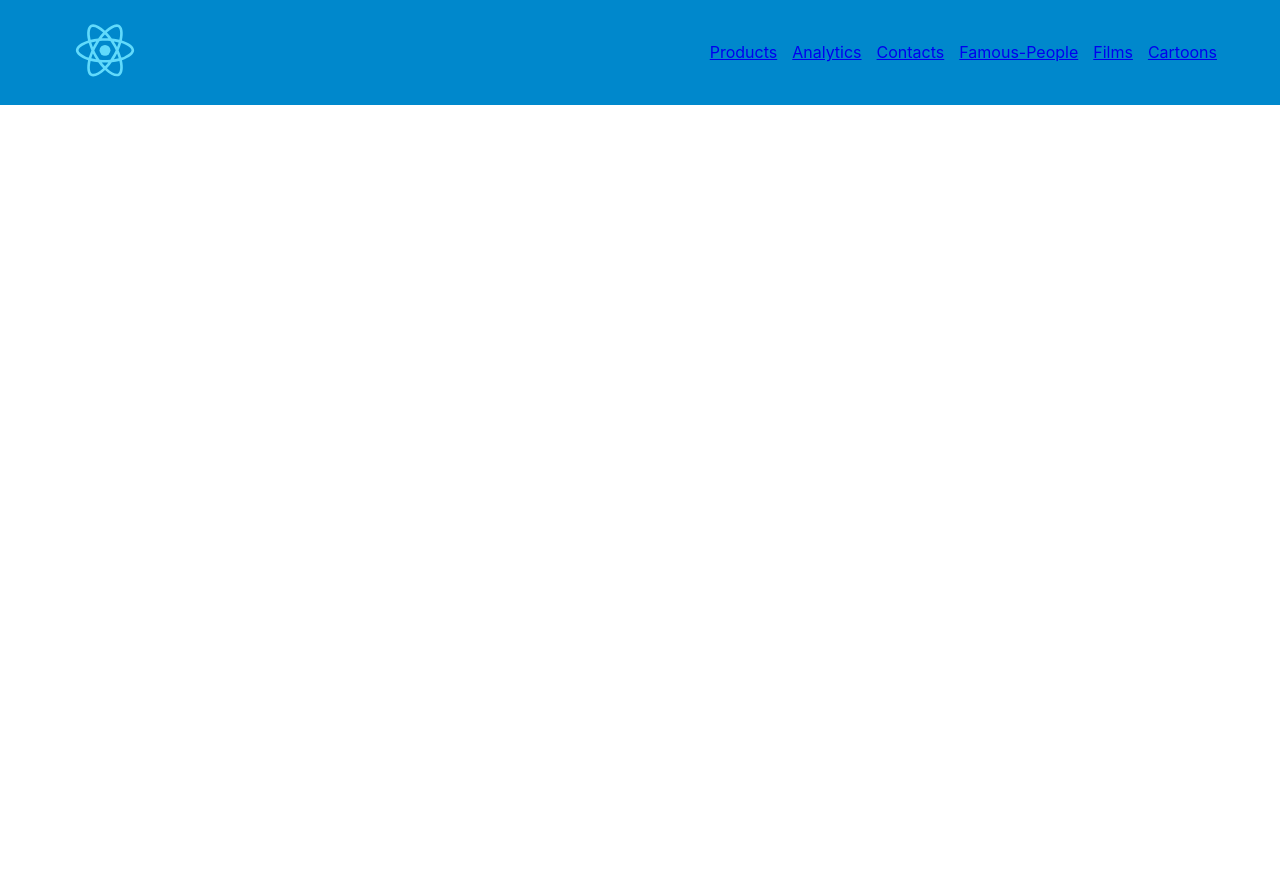
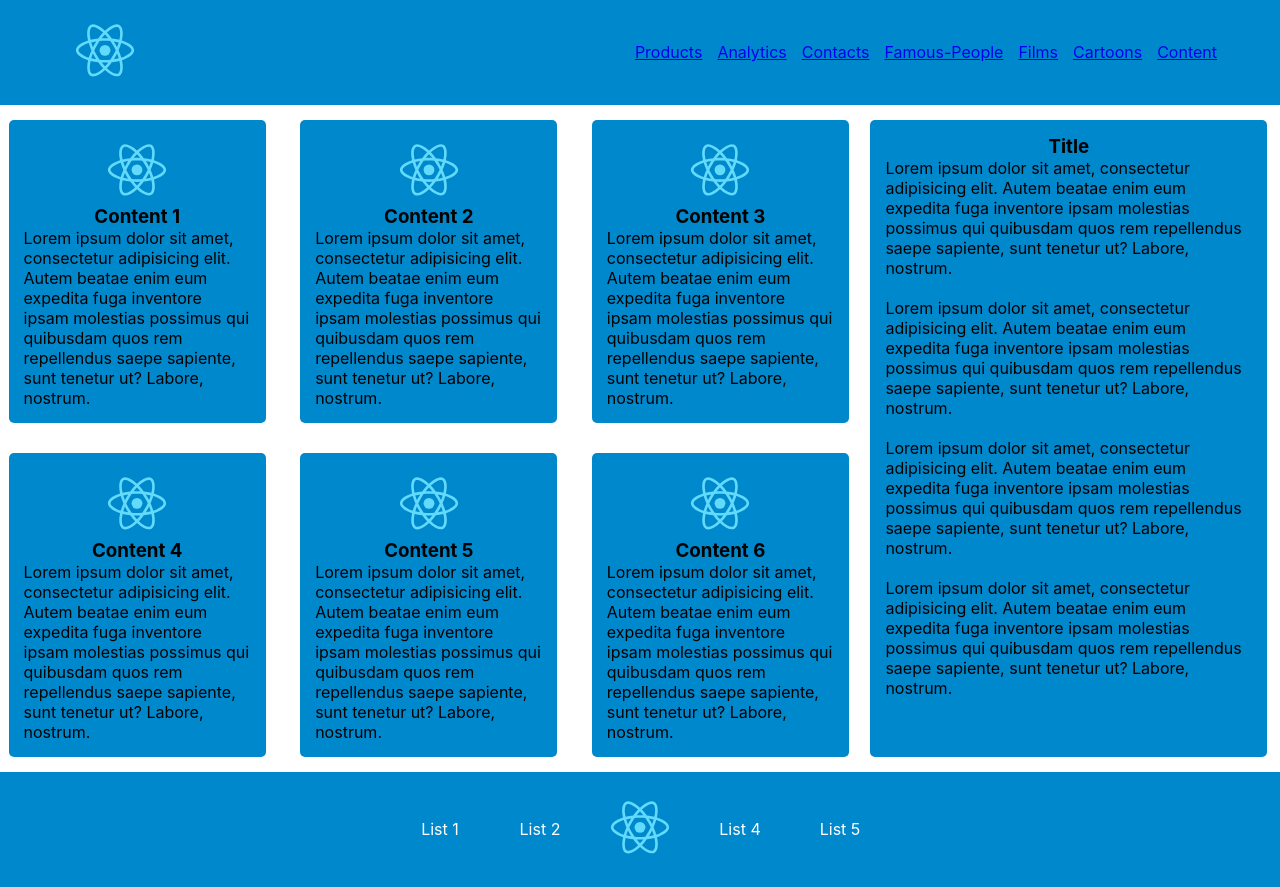
Before and after one commit to ValeriyGor/React0606, a React (Create React App) app: page /content in a window 1280 px wide. Before the commit the page ends 800 px from the top, so only its background shows below. Built offline with nearby package versions, Linux system fonts and the light colour scheme.

Commit message:
feature/01075 homework 12 - add new pages

```diff
--- a/src/App/App.js
+++ b/src/App/App.js
@@ -12,6 +12,7 @@ import {
     Route
 } from "react-router-dom";
 import Cartoons from '../Views/Cartoons/Cartoons';
+import Content from '../Views/Content/Content'
 
 class App extends React.Component {
   render() {
@@ -27,6 +28,7 @@ class App extends React.Component {
                       <Route exact path="/famouspeople" element={<FamousPeople/>}/>
                       <Route exact path="/films" element={<Films/>}/>
                       <Route exact path="/cartoons" element={<Cartoons/>}/>
+                      <Route exact path="/content" element={<Content/>}/>
                   </Routes>
 
               </div>
--- /dev/null
+++ b/src/Components/Aside/Aside.css
@@ -0,0 +1,10 @@
+.aside-block {
+  padding: 15px;
+  border-radius: 5px;
+  background: #08c;
+  margin: 15px 1%;
+  flex: 0 0 31%;
+  display: flex;
+  flex-direction: column;
+  align-items: center;
+}
--- /dev/null
+++ b/src/Components/Aside/Aside.js
@@ -0,0 +1,16 @@
+import React from 'react'
+import './Aside.css'
+
+function Aside() {
+  return (
+    <div className='aside-block'>
+      <h3>Title</h3>
+      <p>Lorem ipsum dolor sit amet, consectetur adipisicing elit. Autem beatae enim eum expedita fuga inventore ipsam molestias possimus qui quibusdam quos rem repellendus saepe sapiente, sunt tenetur ut? Labore, nostrum.</p> <br/>
+      <p>Lorem ipsum dolor sit amet, consectetur adipisicing elit. Autem beatae enim eum expedita fuga inventore ipsam molestias possimus qui quibusdam quos rem repellendus saepe sapiente, sunt tenetur ut? Labore, nostrum.</p> <br/>
+      <p>Lorem ipsum dolor sit amet, consectetur adipisicing elit. Autem beatae enim eum expedita fuga inventore ipsam molestias possimus qui quibusdam quos rem repellendus saepe sapiente, sunt tenetur ut? Labore, nostrum.</p> <br/>
+      <p>Lorem ipsum dolor sit amet, consectetur adipisicing elit. Autem beatae enim eum expedita fuga inventore ipsam molestias possimus qui quibusdam quos rem repellendus saepe sapiente, sunt tenetur ut? Labore, nostrum.</p> <br/>
+    </div>
+  )
+}
+
+export default Aside
--- /dev/null
+++ b/src/Components/Footer/Footer.css
@@ -0,0 +1,17 @@
+footer {
+  padding: 15px;
+  background-color: #08c;
+  color: #fff;
+}
+.footer-menu {
+  display: flex;
+  align-items: center;
+  justify-content: center;
+  list-style: none;
+  padding: 5px 8px;
+  text-align: center;
+}
+.footer-menu li {
+  width: 100px;
+  gap: 10px;
+}
--- /dev/null
+++ b/src/Components/Footer/Footer.js
@@ -0,0 +1,29 @@
+import React from 'react';
+import logo from '../../images/logo.svg';
+import './Footer.css';
+
+function Footer() {
+  return (
+    <footer>
+      <div className='footer-container'>
+        <ul className='footer-menu'>
+        <li>List 1
+            {/* <a href='#'></a> */}
+          </li>
+          <li>List 2
+            {/* <a href='#'></a> */}
+          </li>
+          <li>
+            <img src={logo} className="logo" alt="logo" />
+          </li>
+          <li>List 4
+          </li>
+          <li>List 5
+          </li>
+        </ul>
+      </div>
+    </footer>
+  )
+}
+
+export default Footer
--- a/src/Components/Header/Header.js
+++ b/src/Components/Header/Header.js
@@ -28,6 +28,9 @@ function Header(props) {
                     <li>
                         <NavLink to="/cartoons">Cartoons</NavLink>
                     </li>
+                    <li>
+                        <NavLink to="/content">Content</NavLink>
+                    </li>
                 </ul>
             </div>
         </header>
--- /dev/null
+++ b/src/Views/Content/Content.css
@@ -0,0 +1,13 @@
+.content {
+  padding: 15px;
+  border-radius: 5px;
+  background: #08c;
+  margin: 15px 2%;
+  flex: 0 0 46%;
+  display: flex;
+  flex-direction: column;
+  align-items: center;
+}
+.page-content {
+  display: flex;
+}
--- /dev/null
+++ b/src/Views/Content/Content.js
@@ -0,0 +1,31 @@
+import React from "react";
+import './Content.css'
+import Card from "../../Components/Card/Card";
+import Aside from "../../Components/Aside/Aside";
+import Footer from "../../Components/Footer/Footer";
+import logo from '../../images/logo.svg';
+
+
+class Contacts extends React.Component {
+    render() {
+        return (
+            <div className="Content">
+              <div className='page-content'>
+                <div className='card-container'>
+                  <Card title="Content 1" img={logo}/>
+                  <Card title="Content 2" img={logo}/>
+                  <Card title="Content 3" img={logo}/>
+                  <Card title="Content 4" img={logo}/>
+                  <Card title="Content 5" img={logo}/>
+                  <Card title="Content 6" img={logo}/>
+                </div>
+                <Aside/>
+              </div>
+              <Footer/>
+            </div>
+
+        )
+    }
+}
+
+export default Contacts
```
